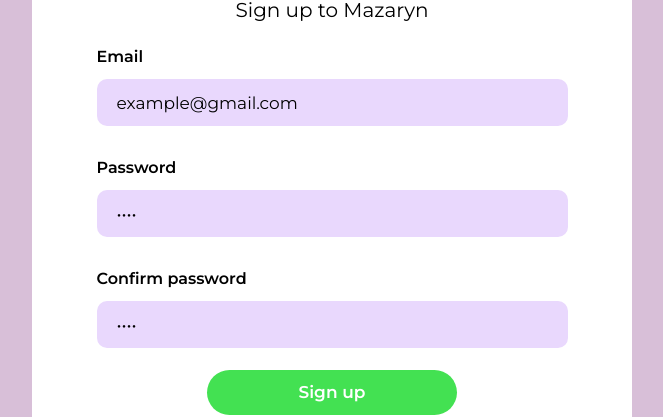
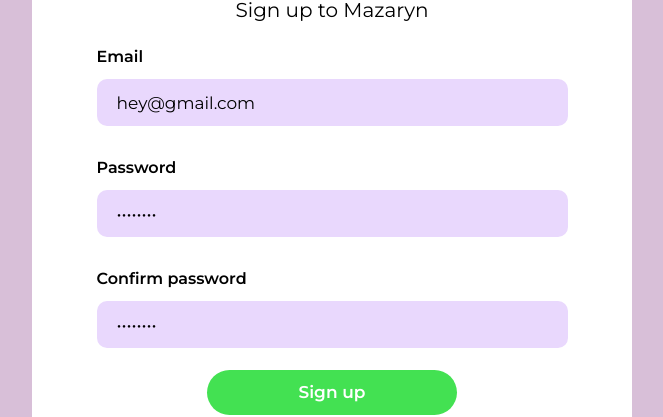
Before and after one commit to aiden77mori/mazaryn-frontend, a React (Create React App) app: page /signup in a window 1280 px wide. Shown: the part 165-582 px from the top of the page, without its empty margins (308-971 px from the left). Built offline with nearby package versions, Linux system fonts and the light colour scheme.

Commit message:
addition of onChange event

```diff
--- a/src/components/security/signup/signUp.js
+++ b/src/components/security/signup/signUp.js
@@ -3,11 +3,19 @@
 
 function SignUp(){
 
-    const [credentials, setCredentials] = useState({
-        email: 'example@gmail.com',
-        password: '****',
-        confirmPassword: '****'
-    });
+    const [email, setEmail] = useState('hey@gmail.com');
+    const [password, setPassword] = useState('passward');
+    const [confirmPassword, setConfirmPassword] = useState('password');
+
+    function handleChange(e){
+        if(e.target.name === "email"){
+            setEmail(e.target.value);
+        }else if(e.target.name === "password"){
+            setPassword(e.target.value);
+        }else if(e.target.name === "confirm-password"){
+            setConfirmPassword(e.target.value);
+        }
+    }
 
     return(
         <div className='sign-up-container'>
@@ -15,15 +23,15 @@
             <form>
                 <div className='input'>
                     <label htmlFor="email">Email</label>
-                    <input type="email" name="email" id="email" value={credentials.email}/>
+                    <input type="email" name="email" id="email" value={email} onChange={handleChange}/>
                 </div>
                 <div className='input'>
                     <label htmlFor="password">Password</label>
-                    <input type="password" name="password" id="password" value={credentials.password} />
+                    <input type="password" name="password" id="password" value={password} onChange={handleChange}/>
                 </div>
                 <div className='input'>
                     <label htmlFor="confirm-password">Confirm password</label>
-                    <input type="password" name="confirm-password" id="confirm-password" value={credentials.confirmPassword} />
+                    <input type="password" name="confirm-password" id="confirm-password" value={confirmPassword} onChange={handleChange}/>
                 </div>
             </form>
             <button className="sign-up-btn">Sign up</button>
```
Also changed, not shown: 1 other file (tests, documents, lock files or other folders).
